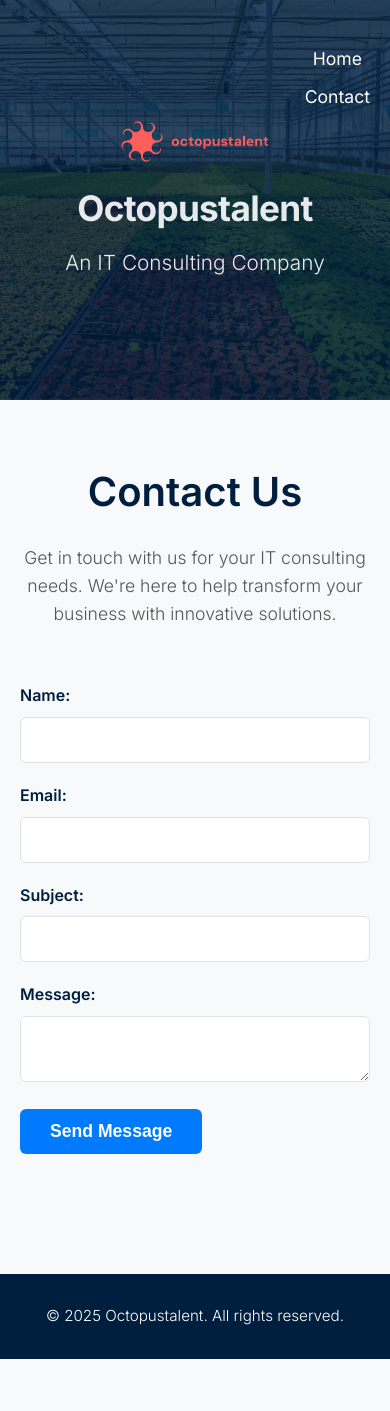
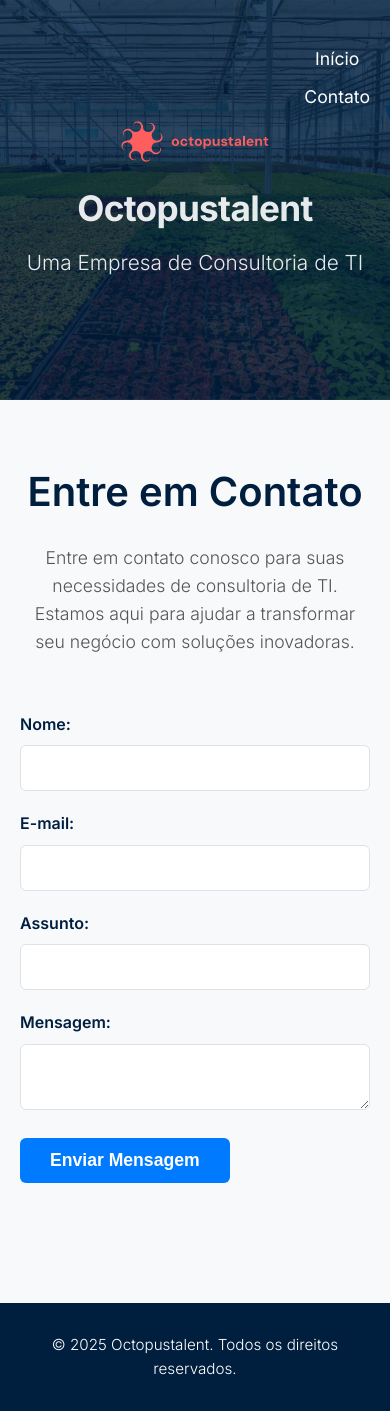
Before and after one commit to mig-santos/octopustalent_www, a plain HTML site: page contact.html in a window 390 px wide. Before the commit the page ends 1359 px from the top, so only its background shows below. Drawn offline with Linux system fonts and the light colour scheme.

Commit message:
Added strings files Organize dirs

```diff
--- a/contact.html
+++ b/contact.html
@@ -1,30 +1,29 @@
 <!DOCTYPE html>
-<html lang="en">
-<head>
+<html lang="en"> <head>
     <meta charset="UTF-8">
     <meta name="viewport" content="width=device-width, initial-scale=1.0">
-    <meta name="language" content="en">
-    <link rel="canonical" href="https://octopustalent.eu">
-    <title data-en="Contact - Octopustalent" data-pt="Contato - Octopustalent">Contact - Octopustalent</title>
+    <meta name="language" content="en"> <link rel="canonical" href="https://octopustalent.eu">
+
+    <title data-key="contactPage.title">Contact - Octopustalent</title>
+
     <link rel="preconnect" href="https://fonts.googleapis.com">
     <link rel="preconnect" href="https://fonts.gstatic.com" crossorigin>
     <link href="https://fonts.googleapis.com/css2?family=Inter:wght@300;400;600;700&display=swap" rel="stylesheet">
     <link rel="stylesheet" href="style.css">
 </head>
 <body>
-    <header class="hero" style="background-image: url('hero-bg.jpg');">
+    <header class="hero" style="background-image: url('images/hero-bg.jpg');">
         <nav>
             <ul>
-                <li><a href="index.html" data-en="Home" data-pt="Início">Home</a></li>
-                <li><a href="contact.html" data-en="Contact" data-pt="Contato">Contact</a></li>
+                <li><a href="index.html" data-key="nav.home"></a></li>
+                <li><a href="contact.html" data-key="nav.contact"></a></li>
             </ul>
         </nav>
         <div class="hero-content">
-            <img src="logo.png" alt="Octopustalent" class="logo">
+            <img src="images/logo.png" alt="Octopustalent" class="logo">
 
-            <p class="site-title" data-en="Octopustalent" data-pt="Octopustalent">Octopustalent</p>
-
-            <p data-en="An IT Consulting Company" data-pt="Uma Empresa de Consultoria de TI">An IT Consulting Company</p>
+            <p class="site-title" data-key="common.siteTitle"></p>
+            <p data-key="common.siteDescription"></p>
         </div>
     </header>
 
@@ -32,30 +31,30 @@
         <section id="contact" class="section">
 
             <div class="section-content">
-                <h1 data-en="Contact Us" data-pt="Entre em Contato">Contact Us</h1>
-                <p data-en="Get in touch with us for your IT consulting needs. We're here to help transform your business with innovative solutions." data-pt="Entre em contato conosco para suas necessidades de consultoria de TI. Estamos aqui para ajudar a transformar seu negócio com soluções inovadoras.">Get in touch with us for your IT consulting needs. We're here to help transform your business with innovative solutions.</p>
+                <h1 data-key="contactPage.heading"></h1>
+                <p data-key="contactPage.intro"></p>
             </div>
 
             <form id="contact-form">
-                <label for="name" data-en="Name:" data-pt="Nome:">Name:</label>
+                <label for="name" data-key="contactPage.form.name"></label>
                 <input type="text" id="name" name="name" required>
 
-                <label for="email" data-en="Email:" data-pt="E-mail:">Email:</label>
+                <label for="email" data-key="contactPage.form.email"></label>
                 <input type="email" id="email" name="email" required>
 
-                <label for="subject" data-en="Subject:" data-pt="Assunto:">Subject:</label>
+                <label for="subject" data-key="contactPage.form.subject"></label>
                 <input type="text" id="subject" name="subject" required>
 
-                <label for="message" data-en="Message:" data-pt="Mensagem:">Message:</label>
+                <label for="message" data-key="contactPage.form.message"></label>
                 <textarea id="message" name="message" required></textarea>
 
-                <button type="submit" data-en="Send Message" data-pt="Enviar Mensagem">Send Message</button>
+                <button type="submit" data-key="contactPage.form.submit"></button>
             </form>
         </section>
     </main>
 
     <footer>
-        <p data-en="&copy; 2025 Octopustalent. All rights reserved." data-pt="&copy; 2025 Octopustalent. Todos os direitos reservados.">&copy; 2025 Octopustalent. All rights reserved.</p>
+        <p data-key="common.footer"></p>
     </footer>
 
     <script src="script.js"></script>
--- a/script.js
+++ b/script.js
@@ -1,50 +1,67 @@
-document.addEventListener('DOMContentLoaded', function() {
-    // Language switcher based on domain
-    const isPortuguese = window.location.hostname.includes('octopustalent.pt');
+// Use async function for the event listener to allow 'await'
+document.addEventListener('DOMContentLoaded', async function() {
+
+    // Determine language
+    const isPortuguese = true; // Forcing Portuguese
+    //const isPortuguese = window.location.hostname.includes('octopustalent.pt');
+
     const lang = isPortuguese ? 'pt' : 'en';
 
-    // Update text content
-    document.querySelectorAll('[data-en][data-pt]').forEach(element => {
-        // Handle the site title <p> tag as well
-        if (element.tagName === 'P' && element.classList.contains('site-title')) {
-            element.textContent = element.getAttribute(`data-${lang}`);
-        } else if (element.tagName !== 'TITLE') {
-             // Avoid changing the title tag's textContent directly here
-             element.textContent = element.getAttribute(`data-${lang}`);
-        }
-    });
-
-    // Update HTML lang attribute
+    // Set HTML lang attributes immediately
     document.documentElement.lang = lang;
-
-    // Update meta language tag
     document.querySelector('meta[name="language"]').setAttribute('content', lang);
 
-    // Update title
-    const titleElement = document.querySelector('title');
-    if (titleElement) {
-        titleElement.textContent = titleElement.getAttribute(`data-${lang}`);
+    // Helper function to get nested values from JSON
+    // e.g., getString(strings, "nav.home") -> "Home"
+    function getString(obj, key) {
+        return key.split('.').reduce((acc, part) => (acc && acc[part] !== undefined ? acc[part] : null), obj);
     }
 
-    // Form submission handler
-    const form = document.getElementById('contact-form');
-    if (form) {
-        form.addEventListener('submit', function(e) {
-            e.preventDefault();
+    try {
+        // 1. Fetch the string file
+        const response = await fetch(`strings/${lang}.json`); // e.g., en.json
+        if (!response.ok) {
+            throw new Error('Language file not found');
+        }
+        const strings = await response.json();
 
-            // FIX: Added 'form.subject.value' to the validation check
-            if (form.name.value && form.email.value && form.subject.value && form.message.value) {
-                const message = isPortuguese
-                    ? 'Obrigado pela sua mensagem! Entraremos em contato em breve.'
-                    : 'Thank you for your message! We will get back to you soon.';
-                alert(message);
-                form.reset();
+        // 2. Populate all elements with a data-key
+        document.querySelectorAll('[data-key]').forEach(element => {
+            const key = element.getAttribute('data-key');
+            const value = getString(strings, key);
+
+            if (value) {
+                // Handle different element types
+                if (element.tagName === 'TITLE') {
+                    element.textContent = value;
+                } else {
+                    element.textContent = value;
+                }
             } else {
-                const message = isPortuguese
-                    ? 'Por favor, preencha todos os campos obrigatórios.'
-                    : 'Please fill in all required fields.';
-                alert(message);
+                console.warn(`Missing string for key: ${key}`);
+                element.textContent = key; // Show the key as a fallback
             }
         });
+
+        // 3. Update form handler
+        const form = document.getElementById('contact-form');
+        if (form) {
+            form.addEventListener('submit', function(e) {
+                e.preventDefault();
+                if (form.name.value && form.email.value && form.subject.value && form.message.value) {
+                    // Get alert strings from the loaded JSON
+                    alert(getString(strings, 'contactPage.alerts.success'));
+                    form.reset();
+                } else {
+                    // Get alert strings from the loaded JSON
+                    alert(getString(strings, 'contactPage.alerts.error'));
+                }
+            });
+        }
+
+    } catch (error) {
+        console.error('Failed to load language file:', error);
+        // Fallback: show an error
+        document.body.innerHTML = 'Error loading page content. Please try again later.';
     }
 });
--- /dev/null
+++ b/strings/pt.json
@@ -0,0 +1,40 @@
+{
+  "common": {
+    "siteTitle": "Octopustalent",
+    "siteDescription": "Uma Empresa de Consultoria de TI",
+    "footer": "© 2025 Octopustalent. Todos os direitos reservados."
+  },
+  "nav": {
+    "home": "Início",
+    "contact": "Contato"
+  },
+  "homePage": {
+    "title": "Octopustalent - Consultoria de TI",
+    "whatWeDo": {
+      "heading": "O que fazemos",
+      "p1": "Nosso objetivo é estar na vanguarda da revolução digital, dedicados a transformar a forma como as empresas operam por meio de aplicações web e móveis integradas com a Internet das Coisas (IoT).",
+      "p2": "A missão é simples: agregar valor às operações dos nossos clientes, aumentar sua produtividade e elevar seu desempenho geral nos negócios."
+    },
+    "howWeDoIt": {
+      "heading": "Como fazemos",
+      "p1": "Ao integrar a tecnologia IoT em nossas aplicações, permitimos que os clientes monitorem seus ativos, acompanhem métricas de desempenho e obtenham insights acionáveis. Essa conectividade permite manutenção proativa, melhores interações com os clientes e maior eficiência operacional, resultando em economias significativas de custos e melhoria na entrega de serviços.",
+      "p2": "IoT não é apenas uma palavra da moda, é um divisor de águas para empresas em todos os setores."
+    }
+  },
+  "contactPage": {
+    "title": "Contato - Octopustalent",
+    "heading": "Entre em Contato",
+    "intro": "Entre em contato conosco para suas necessidades de consultoria de TI. Estamos aqui para ajudar a transformar seu negócio com soluções inovadoras.",
+    "form": {
+      "name": "Nome:",
+      "email": "E-mail:",
+      "subject": "Assunto:",
+      "message": "Mensagem:",
+      "submit": "Enviar Mensagem"
+    },
+    "alerts": {
+      "success": "Obrigado pela sua mensagem! Entraremos em contato em breve.",
+      "error": "Por favor, preencha todos os campos obrigatórios."
+    }
+  }
+}
```
Also changed, not shown: index.html (+20 -23 lines), strings/en.json (added, +40 -0 lines), images/hero-bg.jpg (renamed from hero-bg.jpg), images/integration-image.jpg (renamed from integration-image.jpg), images/iot-image.jpg (renamed from iot-image.jpg), images/logo.png (renamed from logo.png).
